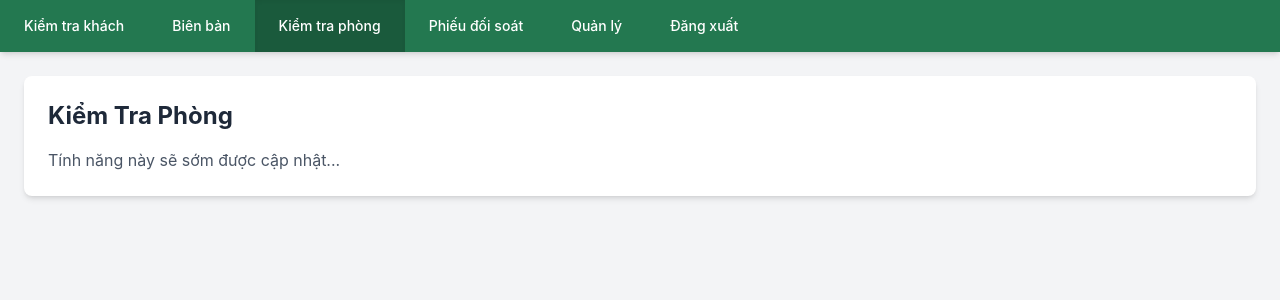
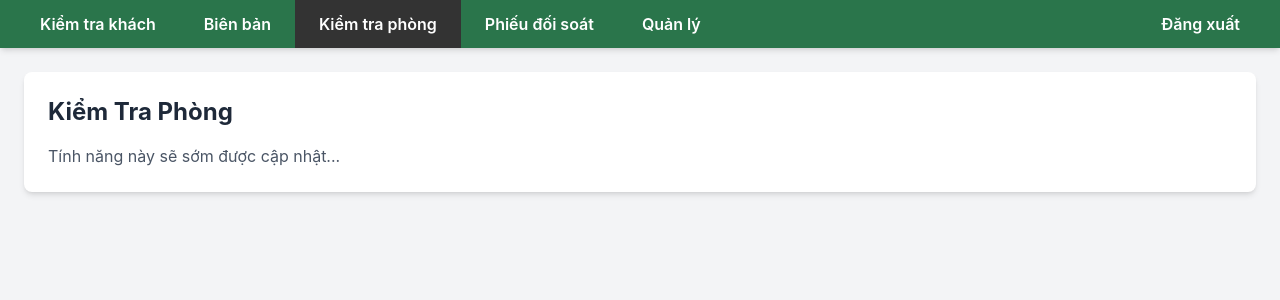
Before and after one commit to Bnkcheesus/PTTKHTTT, a React (Vite) app in the folder frontend/: page /manager/rooms in a window 1280 px wide. Shown: the top 300 px of the page. Built offline with nearby package versions, Linux system fonts and the light colour scheme.

Commit message:
chỉnh màu manager Navigation bar

```diff
--- a/frontend/src/components/ManagerNavbar.jsx
+++ b/frontend/src/components/ManagerNavbar.jsx
@@ -4,34 +4,38 @@ import { Link, useLocation } from 'react-router-dom';
 export default function ManagerNavbar() {
     const location = useLocation();
 
+    // Tách Đăng xuất ra khỏi mảng để đẩy nó sang lề phải
     const navItems = [
         { label: 'Kiểm tra khách', path: '/manager/deposits' },
         { label: 'Biên bản', path: '/manager/bienban' },
         { label: 'Kiểm tra phòng', path: '/manager/rooms' },
         { label: 'Phiếu đối soát', path: '/manager/reconciliation' },
         { label: 'Quản lý', path: '/manager/management' },
-        { label: 'Đăng xuất', path: '/logout' },
     ];
 
     return (
-        <nav style={{ backgroundColor: '#237850' }} className="text-white shadow-md">
-            <div className="flex items-center">
-                {navItems.map((item, index) => {
-                    const isActive = location.pathname === item.path;
-                    return (
+        <div className="bg-[#2A754B] flex justify-between items-center text-white px-4 shadow-md w-full">
+            <div className="flex">
+                {navItems.map((item, index) => (
                     <Link
                         key={index}
                         to={item.path}
-                            className={`px-6 py-4 font-medium transition-colors text-sm ${isActive
-                                ? 'bg-[#1a5a3c] shadow-inner' // Darker green for active
-                                : 'hover:bg-[#2d8a5d]'
+                        className={`px-6 py-3 font-semibold transition-colors ${
+                            location.pathname === item.path ? 'bg-[#333333]' : 'hover:bg-green-800'
                         }`}
                     >
                         {item.label}
                     </Link>
-                    );
-                })}
+                ))}
             </div>
-        </nav>
+
+            {/* Nút Đăng xuất nằm sát lề phải giống SaleNavbar */}
+            <Link
+                to="/logout"
+                className="px-6 py-3 font-semibold hover:bg-green-800 transition-colors"
+            >
+                Đăng xuất
+            </Link>
+        </div>
     );
 }
```
Lines whose indentation alone changed are shown as unchanged.
